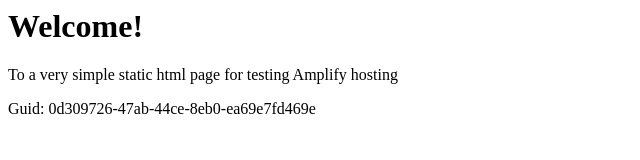
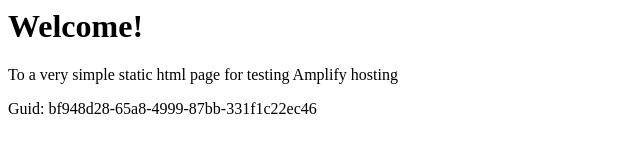
Before and after one commit to aws-aemilia-yul/Github-PR-Commit-Integration-Test-DoNotTouch-GitHubWebhookPushCanaryTest-v1-preprod-ca-central-1, a website: page src/index.html in a window 1280 px wide. Shown: the full height of the page, 0-640 px from the left. Drawn offline with Linux system fonts and the light colour scheme.

Commit message:
commit from integ tests

```diff
--- a/src/index.html
+++ b/src/index.html
@@ -12,6 +12,6 @@
 <body>
     <h1>Welcome!</h1>
     <p>To a very simple static html page for testing Amplify hosting</p>
-    <p>Guid: 0d309726-47ab-44ce-8eb0-ea69e7fd469e</p></body>
+    <p>Guid: bf948d28-65a8-4999-87bb-331f1c22ec46</p></body>
 
 </html>
```
